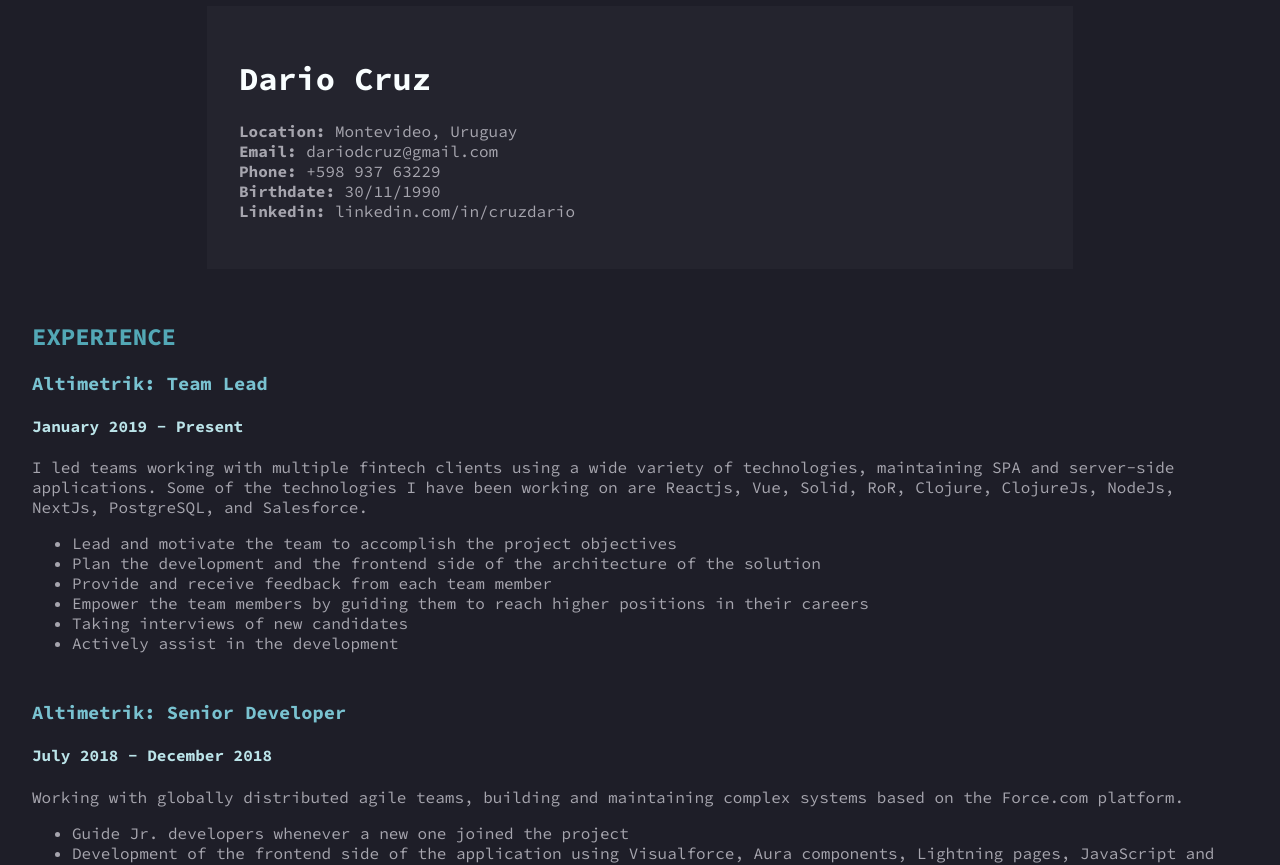
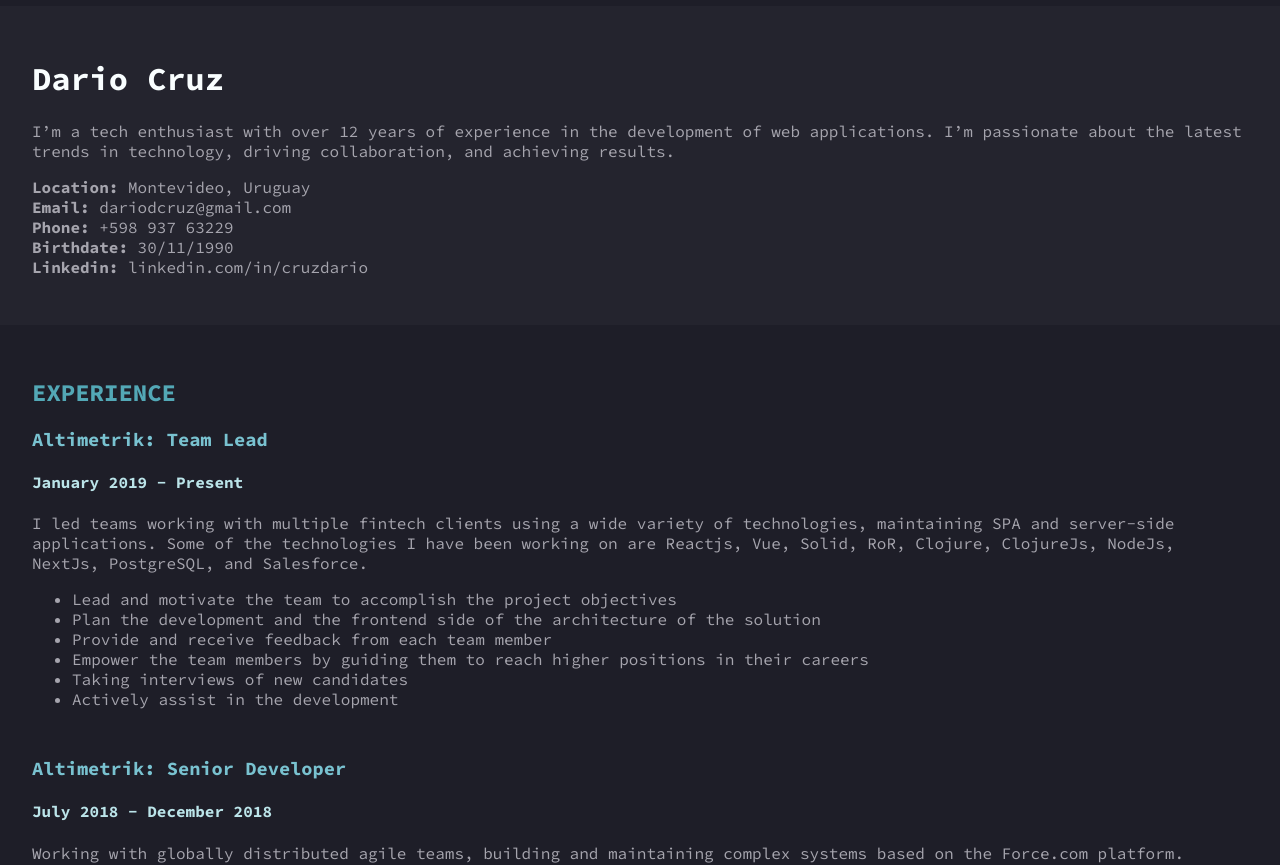
Before and after one commit to AERODARIUS/AERODARIUS.github.io, a React (Create React App) app: page / in a window 1280 px wide. Shown: the part 860-1725 px from the top of the page. Built offline with nearby package versions, Linux system fonts and the light colour scheme.

Commit message:
Adding resume summary text

```diff
--- a/src/App.js
+++ b/src/App.js
@@ -16,7 +16,7 @@
         </div>
         <div className="resume-doc__header__description">
           <h1>{resume.name}</h1>
-          <p className="secondary-color">{resume.desc}</p>
+          <p className="secondary-color">{resume.summary}</p>
           <ul>
             <li>
               <b>Location:</b> Montevideo, Uruguay
```
Also changed, not shown: 7 other files (tests, documents, lock files or other folders).
